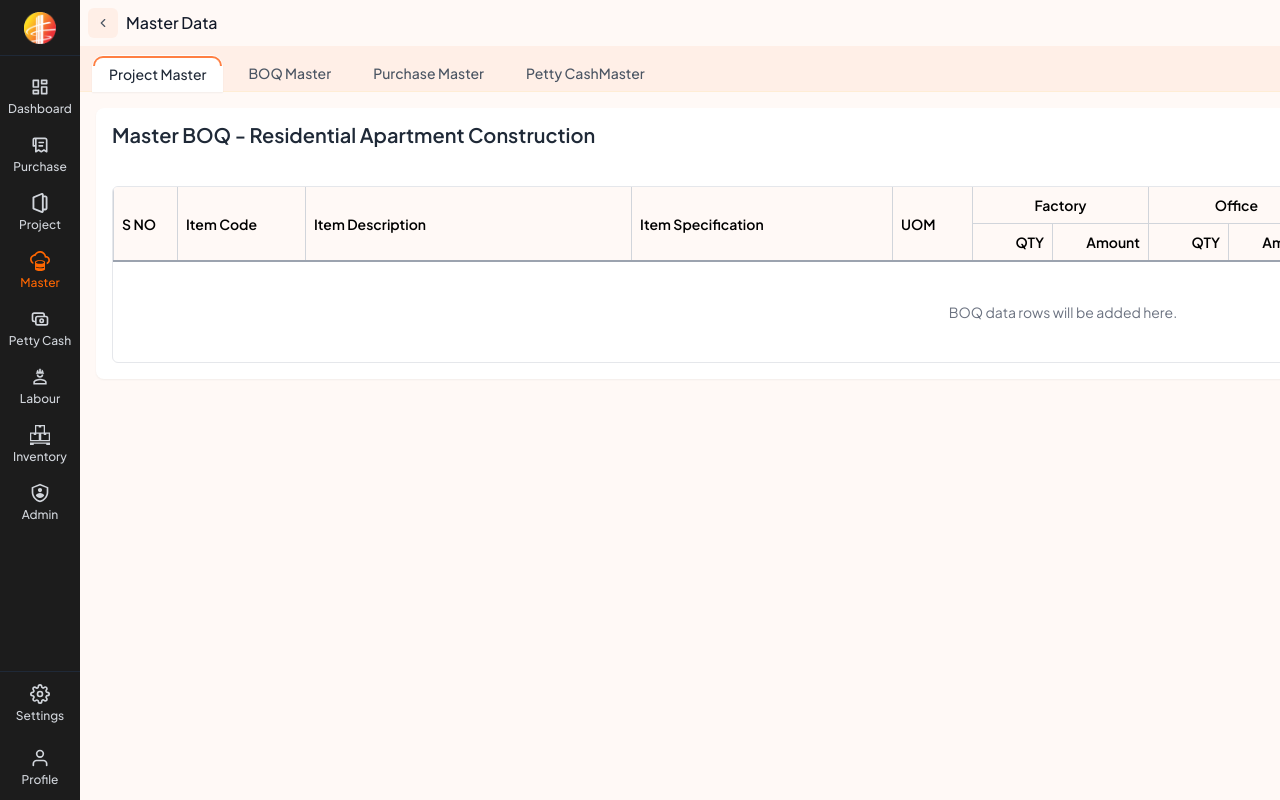
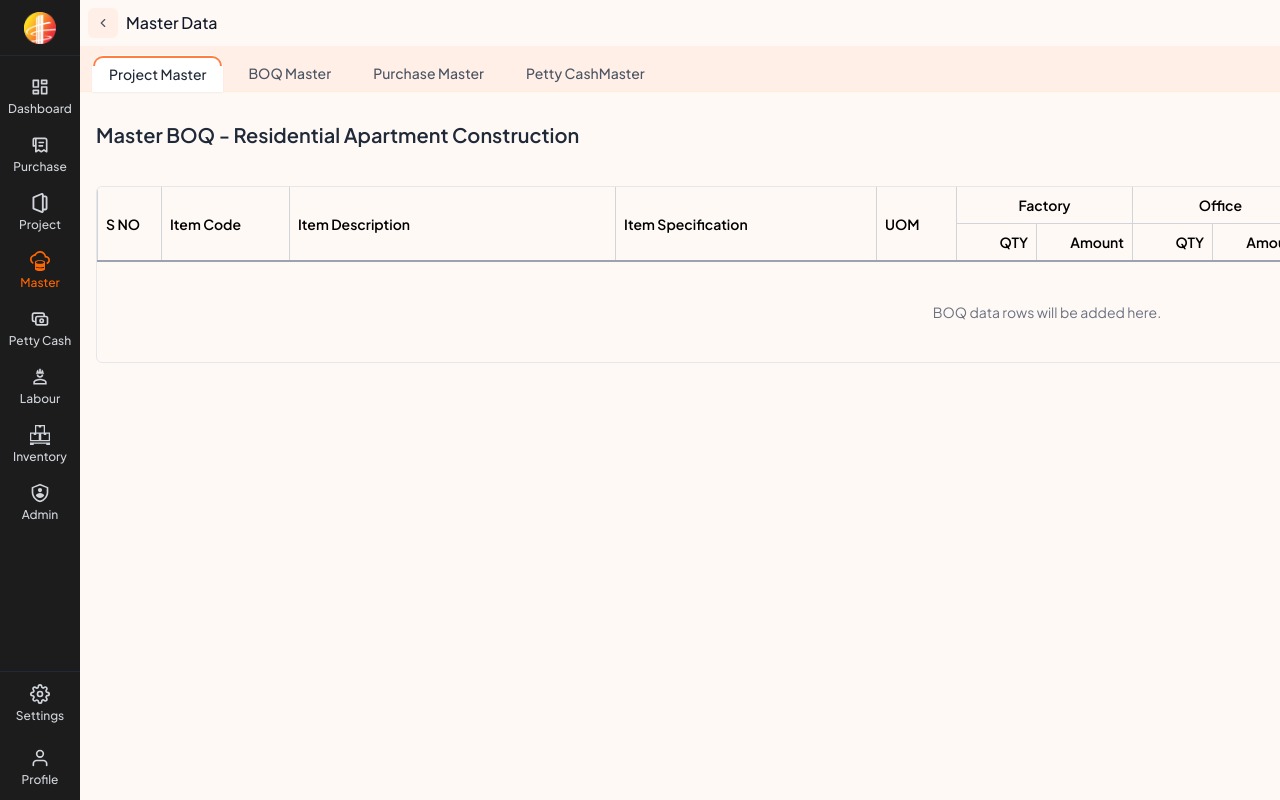
Before and after one commit to AayushJaiswal7/nec_backup, a React (Vite) app in the folder client/: page /master/boq-master/view in a window 1280 px wide. Built offline with nearby package versions, Linux system fonts and the light colour scheme.

Commit message:
feat: Simplify ViewBOQ component layout by removing unnecessary background styling

```diff
--- a/client/src/pages/master/screens/BOQMaster/ViewBOQ.jsx
+++ b/client/src/pages/master/screens/BOQMaster/ViewBOQ.jsx
@@ -20,7 +20,7 @@ const ViewBOQ = () => {
 
 
   return (
-   <div className="pt-0 px-4 pb-4 bg-white rounded-lg shadow-sm m-4">
+   <div className="pt-0 px-4 pb-4 ">
 
       {/* --- Section for Title and Buttons (On the same line) --- */}
       <div className="flex justify-between items-center mt-4 mb-4 flex-wrap gap-2">
```
